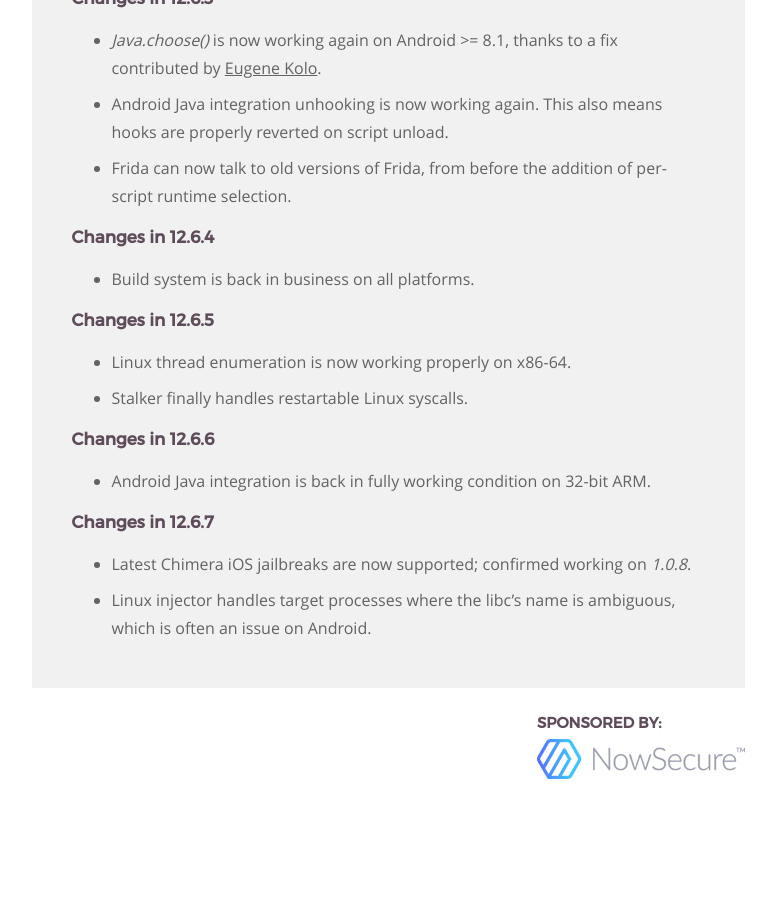
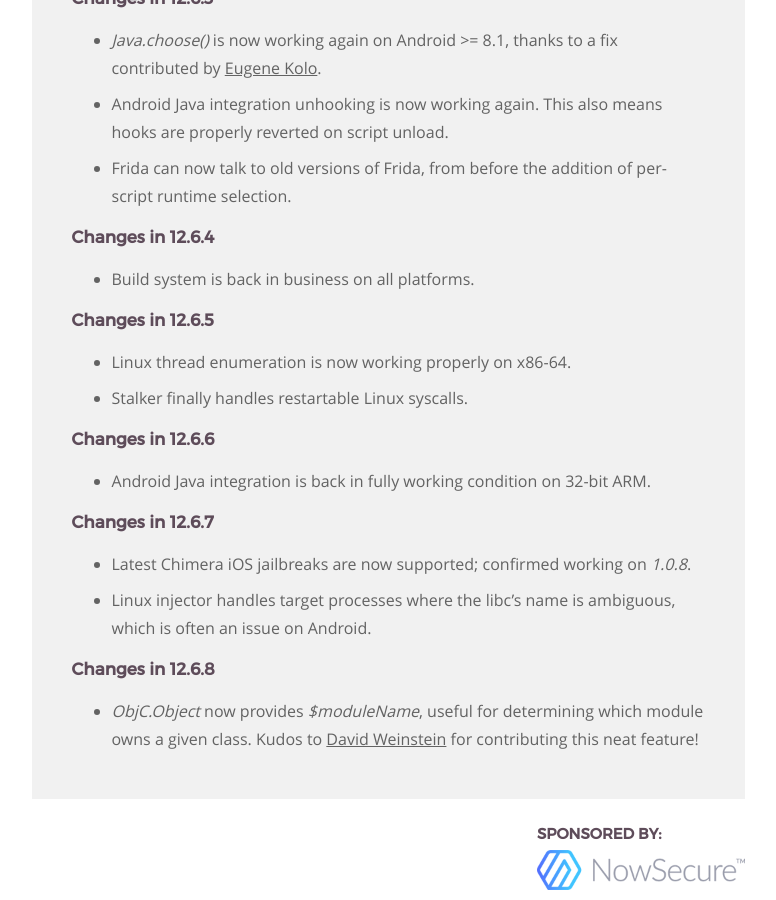
Before and after one commit to frida/frida-website, a Jekyll site: the page built from _posts/2019-05-28-frida-12-6-released.markdown, in a window 1280 px wide and 900 px high, scrolled down 1126 px. Shown: the whole window, without its empty margins (364-1140 px from the left). Built offline with Jekyll 4.4.1, drawn with Linux system fonts in a browser that asks for light colours; before the commit the page ends 1915 px from its top, so only the background shows below that.

Commit message:
Summarize changes in 12.6.8
/cc @dweinstein

```diff
--- a/_posts/2019-05-28-frida-12-6-released.markdown
+++ b/_posts/2019-05-28-frida-12-6-released.markdown
@@ -70,7 +70,14 @@ Enjoy!
 - Linux injector handles target processes where the libc's name is ambiguous,
   which is often an issue on Android.
 
+### Changes in 12.6.8
+
+- *ObjC.Object* now provides *$moduleName*, useful for determining which module
+  owns a given class. Kudos to [David Weinstein][] for contributing this neat
+  feature!
+
 
 [Jake Van Dyke]: https://twitter.com/giantpune
 [Giovanni Rocca]: https://twitter.com/iGio90
 [Eugene Kolo]: https://twitter.com/eugenekolo
+[David Weinstein]: https://twitter.com/insitusec
```
